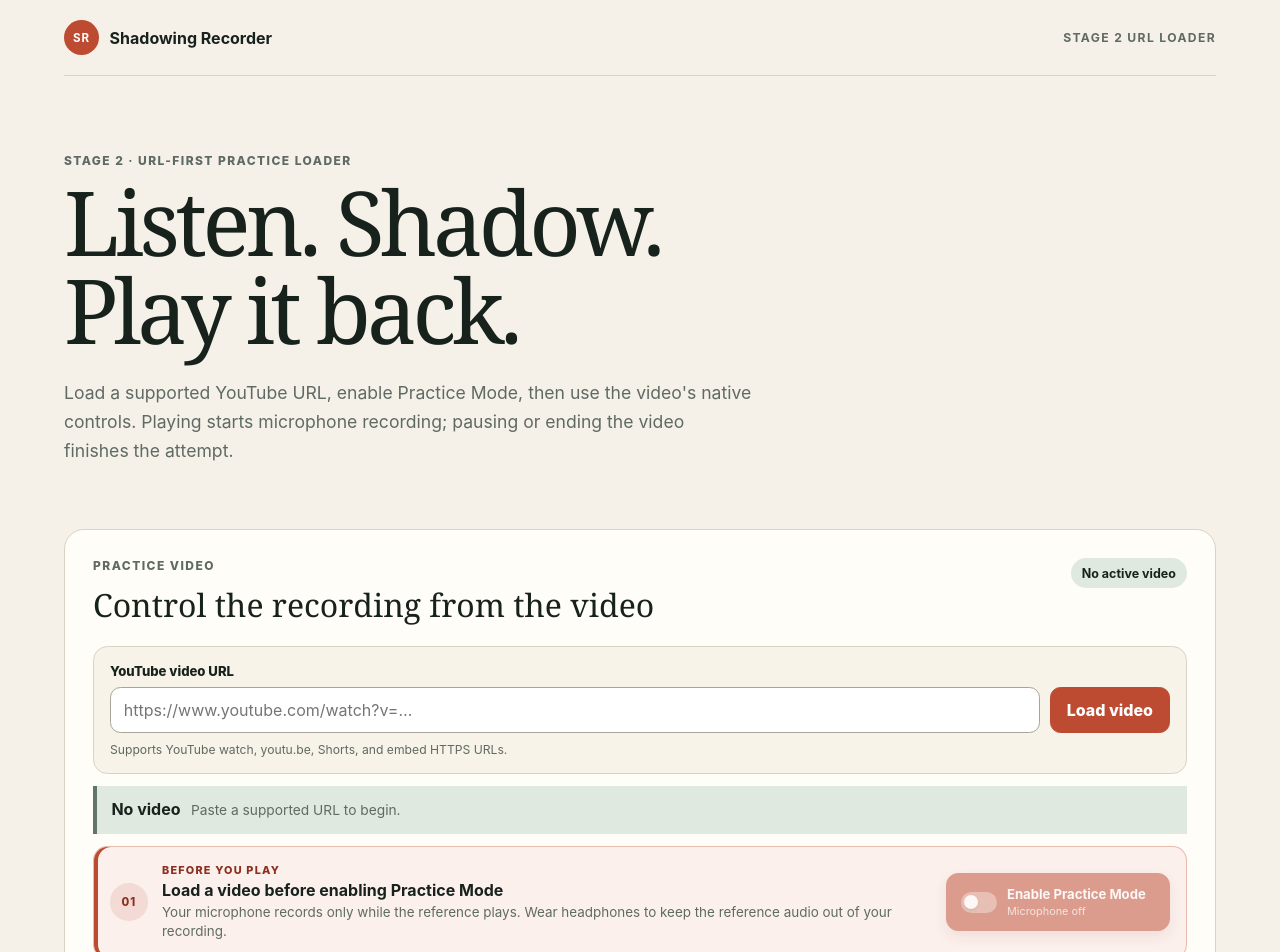
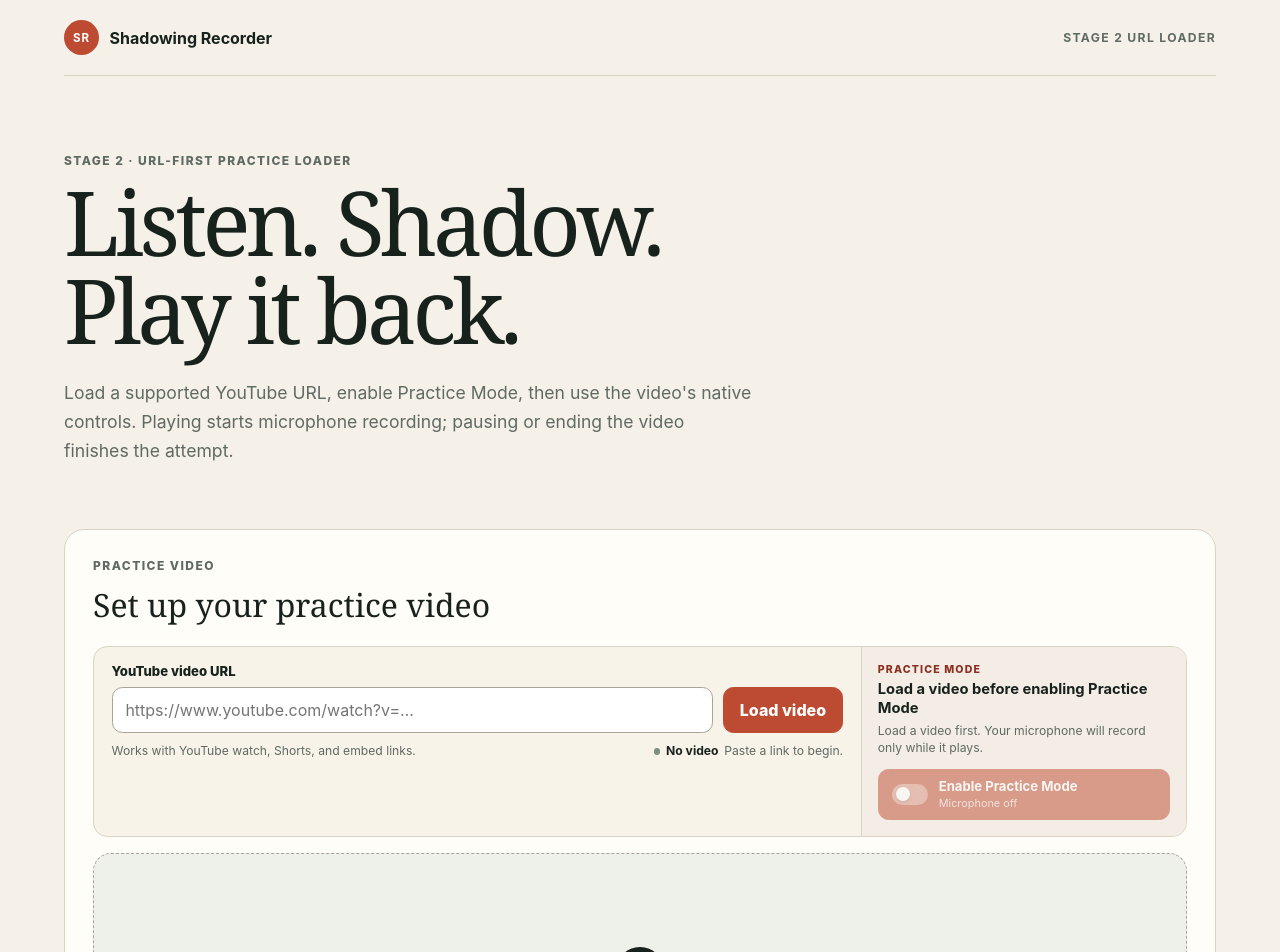
Before and after one commit to linhtag-dev/shadowing-recorder, a React (Vite) app in the folder apps/web/: page / in a window 1280 px wide. Shown: the top 952 px of the page. Built offline with nearby package versions, Linux system fonts and the light colour scheme.

Commit message:
feat: streamline video setup flow

```diff
--- a/apps/web/src/components/RecorderSpike.module.css
+++ b/apps/web/src/components/RecorderSpike.module.css
@@ -67,7 +67,6 @@
   font-weight: 500;
 }
 
-.videoBadge,
 .microphoneStatus {
   display: inline-flex;
   flex: none;
@@ -81,12 +80,19 @@
   font-weight: 750;
 }
 
-.videoLoader {
-  margin-bottom: 0.75rem;
-  padding: 1rem;
+.videoSetup {
+  display: grid;
+  margin-bottom: 1rem;
+  overflow: hidden;
   border: 1px solid var(--line);
   border-radius: 0.9rem;
   background: #f8f3e9;
+  grid-template-columns: minmax(0, 1.65fr) minmax(19rem, 0.7fr);
+}
+
+.videoLoader {
+  min-width: 0;
+  padding: 1rem 1.1rem;
 }
 
 .videoLoader > label {
@@ -137,41 +143,59 @@
   background: var(--accent-dark);
 }
 
-.videoLoader > p {
-  margin: 0.55rem 0 0;
+.videoLoaderFooter {
+  display: flex;
+  min-width: 0;
+  align-items: baseline;
+  justify-content: space-between;
+  gap: 0.75rem;
+}
+
+.videoLoaderFooter > p {
+  margin: 0.6rem 0 0;
   color: var(--muted-ink);
   font-size: 0.76rem;
 }
 
 .videoLoadStatus {
-  display: flex;
-  min-height: 3rem;
-  margin: 0 0 0.75rem;
-  align-items: baseline;
-  gap: 0.65rem;
-  padding: 0.75rem 0.9rem;
-  border-left: 0.25rem solid #637468;
-  background: var(--sage);
-  line-height: 1.4;
+  display: inline-flex;
+  min-width: 0;
+  flex: 0 1 auto;
+  align-items: center;
+  justify-content: flex-end;
+  gap: 0.35rem;
+  line-height: 1.3;
+  text-align: right;
 }
 
 .videoLoadStatus[role='alert'] {
-  border-left-color: var(--accent);
-  background: #fbf0ec;
+  color: var(--accent-dark);
 }
 
 .videoLoadStatus strong {
   flex: none;
+  color: var(--ink);
 }
 
-.videoLoadStatus span {
-  color: var(--muted-ink);
-  font-size: 0.86rem;
+.videoLoadStatus[role='alert'] strong {
+  color: var(--accent-dark);
+}
+
+.statusDot {
+  width: 0.42rem;
+  height: 0.42rem;
+  flex: none;
+  border-radius: 50%;
+  background: #7c8f81;
+}
+
+.videoLoadStatus[role='alert'] .statusDot {
+  background: var(--accent);
 }
 
 .videoPlaceholder {
   display: grid;
-  aspect-ratio: 16 / 9;
+  min-height: clamp(12rem, 24vw, 18rem);
   place-content: center;
   justify-items: center;
   gap: 0.8rem;
@@ -212,47 +236,25 @@
 }
 
 .practiceGate {
-  display: grid;
-  margin-bottom: 1rem;
-  align-items: center;
-  gap: 0.9rem;
+  display: flex;
+  min-width: 0;
+  flex-direction: column;
+  justify-content: space-between;
+  gap: 0.8rem;
   padding: 1rem;
-  border: 1px solid rgb(189 75 49 / 32%);
-  border-radius: 0.9rem;
-  background: #fbf0ec;
-  box-shadow: inset 0.25rem 0 var(--accent);
-  grid-template-columns: auto minmax(0, 1fr) auto;
+  border-left: 1px solid var(--line);
+  background: #f4ede5;
 }
 
 .practiceGate[data-active='true'] {
-  border-color: #b7c8b9;
   background: var(--sage);
-  box-shadow: inset 0.25rem 0 #637468;
-}
-
-.practiceGateStep {
-  display: grid;
-  width: 2.35rem;
-  height: 2.35rem;
-  place-items: center;
-  border-radius: 50%;
-  background: rgb(189 75 49 / 13%);
-  color: var(--accent-dark);
-  font-size: 0.7rem;
-  font-weight: 850;
-  letter-spacing: 0.08em;
-}
-
-.practiceGate[data-active='true'] .practiceGateStep {
-  background: #637468;
-  color: white;
 }
 
 .practiceGateCopy {
   display: flex;
   min-width: 0;
   flex-direction: column;
-  gap: 0.18rem;
+  gap: 0.22rem;
 }
 
 .practiceGateCopy p,
@@ -263,7 +265,7 @@
 
 .practiceGateCopy p {
   color: var(--accent-dark);
-  font-size: 0.68rem;
+  font-size: 0.66rem;
   font-weight: 850;
   letter-spacing: 0.11em;
   text-transform: uppercase;
@@ -274,34 +276,33 @@
 }
 
 .practiceGateCopy strong {
-  font-size: 1rem;
+  font-size: 0.92rem;
+  line-height: 1.3;
 }
 
 .practiceGateCopy span {
-  max-width: 58rem;
+  max-width: 38ch;
   color: var(--muted-ink);
-  font-size: 0.84rem;
-  line-height: 1.45;
+  font-size: 0.76rem;
+  line-height: 1.4;
 }
 
 .practiceControl {
   display: inline-flex;
-  min-width: 14rem;
-  min-height: 3.65rem;
+  width: 100%;
+  min-height: 3.15rem;
   align-items: center;
   gap: 0.65rem;
   padding: 0.55rem 0.85rem;
   border: 1px solid var(--accent);
-  border-radius: 0.75rem;
+  border-radius: 0.65rem;
   background: var(--accent);
-  box-shadow: 0 0.35rem 0.8rem rgb(139 47 32 / 18%);
   color: white;
   cursor: pointer;
   text-align: left;
   transition:
     background 160ms ease,
-    border-color 160ms ease,
-    box-shadow 160ms ease;
+    border-color 160ms ease;
 }
 
 .practiceControl:hover:not(:disabled) {
@@ -317,7 +318,6 @@
 .practiceControl[data-active='true'] {
   border-color: #8ea092;
   background: #fffdf8;
-  box-shadow: none;
   color: var(--ink);
 }
 
@@ -709,13 +709,20 @@
 }
 
 @media (max-width: 48rem) {
+  .videoSetup {
+    grid-template-columns: 1fr;
+  }
+
   .practiceGate {
-    grid-template-columns: auto minmax(0, 1fr);
+    align-items: center;
+    flex-direction: row;
+    border-top: 1px solid var(--line);
+    border-left: 0;
   }
 
   .practiceControl {
-    width: 100%;
-    grid-column: 1 / -1;
+    width: auto;
+    min-width: 14rem;
   }
 
   .workspace {
@@ -728,10 +735,15 @@
     grid-template-columns: 1fr;
   }
 
-  .videoLoadStatus {
+  .videoLoaderFooter {
     align-items: flex-start;
     flex-direction: column;
-    gap: 0.2rem;
+    gap: 0.15rem;
+  }
+
+  .videoLoadStatus {
+    justify-content: flex-start;
+    text-align: left;
   }
 
   .comparisonDock {
@@ -792,8 +804,14 @@
   }
 
   .practiceGate {
-    align-items: flex-start;
+    align-items: stretch;
+    flex-direction: column;
     padding: 0.85rem;
+  }
+
+  .practiceControl {
+    width: 100%;
+    min-width: 0;
   }
 
   .controls button {
--- a/apps/web/src/components/RecorderSpike.tsx
+++ b/apps/web/src/components/RecorderSpike.tsx
@@ -585,8 +585,10 @@ export function RecorderSpike({
         ? 'Practice Mode is ready'
         : 'Turn on Practice Mode to record and compare'
   const practiceGateDescription = practiceModeIsEnabled
-    ? 'Play the video to start recording. Wear headphones to keep the reference audio out of your microphone recording.'
-    : 'Your microphone records only while the reference plays. Wear headphones to keep the reference audio out of your recording.'
+    ? 'Play the video to record. Headphones keep the reference audio out of your recording.'
+    : playerIsReady
+      ? 'Your microphone records only while the video plays. Headphones are recommended.'
+      : 'Load a video first. Your microphone will record only while it plays.'
   const errorMessage = snapshot.errorMessage
   const visibleStatus = errorMessage ?? statusMessages[snapshot.state]
   const referenceIsPlaying = ['buffering', 'playing'].includes(
@@ -820,14 +822,10 @@ export function RecorderSpike({
         <div className={styles.sectionHeading}>
           <div>
             <p className={styles.step}>Practice video</p>
-            <h2 id="video-title">Control the recording from the video</h2>
+            <h2 id="video-title">Set up your practice video</h2>
           </div>
-          <span className={styles.videoBadge}>
-            {selectedVideo === null
-              ? 'No active video'
-              : `Video ${selectedVideo.videoId}`}
-          </span>
         </div>
+        <div className={styles.videoSetup}>
           <form className={styles.videoLoader} onSubmit={submitVideoUrl}>
             <label htmlFor="youtube-video-url">YouTube video URL</label>
             <div className={styles.videoLoaderControls}>
@@ -844,19 +842,22 @@ export function RecorderSpike({
               />
               <button type="submit">Load video</button>
             </div>
+            <div className={styles.videoLoaderFooter}>
               <p id="youtube-video-help">
-            Supports YouTube watch, youtu.be, Shorts, and embed HTTPS URLs.
+                Works with YouTube watch, Shorts, and embed links.
               </p>
-        </form>
               <p
-          aria-live={videoLoadState.status === 'error' ? 'assertive' : 'polite'}
+                aria-live={
+                  videoLoadState.status === 'error' ? 'assertive' : 'polite'
+                }
                 className={styles.videoLoadStatus}
                 role={videoLoadState.status === 'error' ? 'alert' : 'status'}
               >
+                <span className={styles.statusDot} aria-hidden="true" />
                 {videoLoadState.status === 'empty' ? (
                   <>
                     <strong>No video</strong>
-              <span>Paste a supported URL to begin.</span>
+                    <span>Paste a link to begin.</span>
                   </>
                 ) : videoLoadState.status === 'loading' ? (
                   <>
@@ -875,15 +876,14 @@ export function RecorderSpike({
                   </>
                 )}
               </p>
+            </div>
+          </form>
           <div
             className={styles.practiceGate}
             data-active={practiceModeIsEnabled ? 'true' : 'false'}
           >
-          <span className={styles.practiceGateStep} aria-hidden="true">
-            01
-          </span>
             <div className={styles.practiceGateCopy}>
-            <p>Before you play</p>
+              <p>Practice Mode</p>
               <strong>{practiceGateTitle}</strong>
               <span id="practice-gate-description">
                 {practiceGateDescription}
@@ -909,6 +909,7 @@ export function RecorderSpike({
                 <small>{microphoneStatus}</small>
               </span>
             </button>
+          </div>
         </div>
         {selectedVideo === null ? (
           <div className={styles.videoPlaceholder}>
```
Lines whose indentation alone changed are shown as unchanged.
